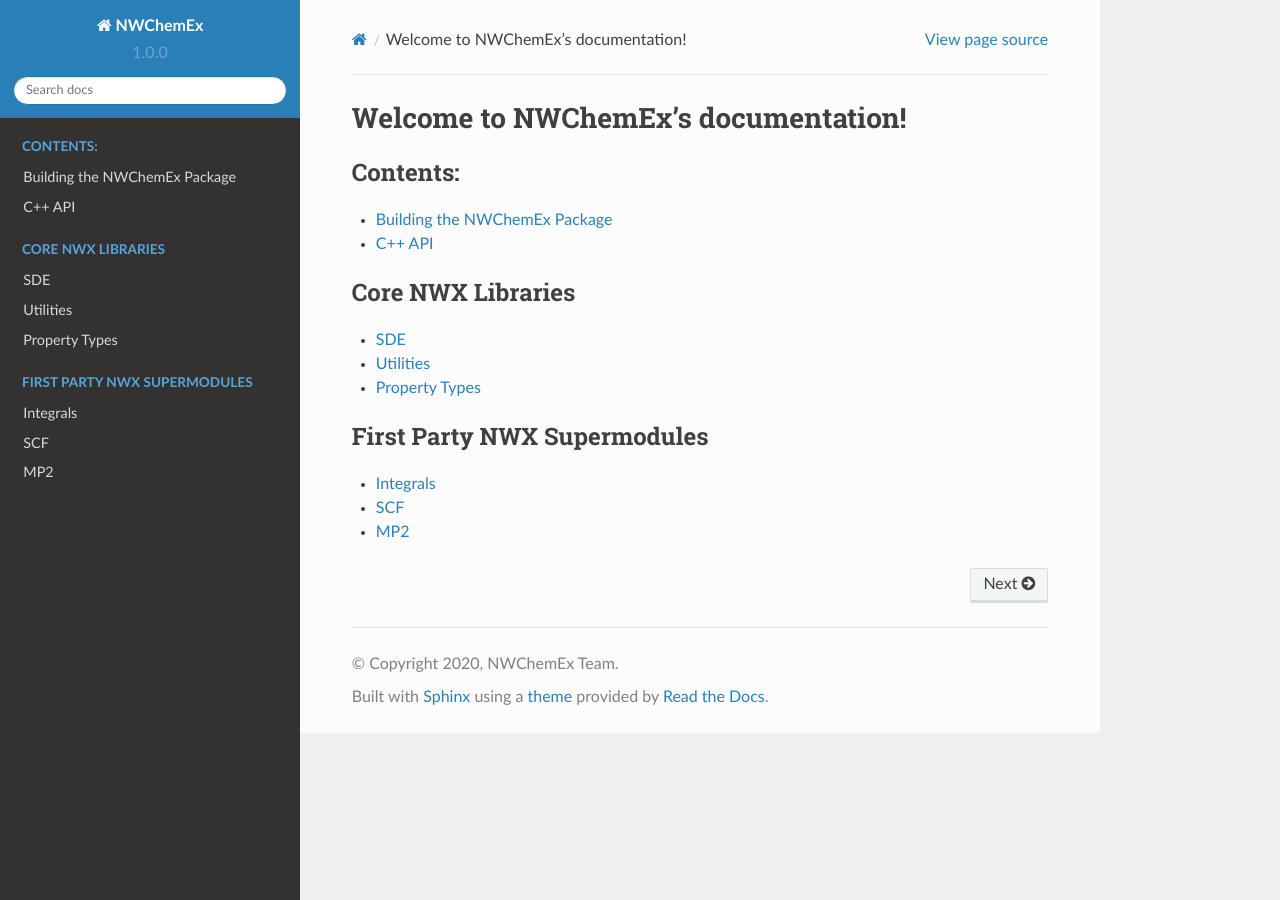
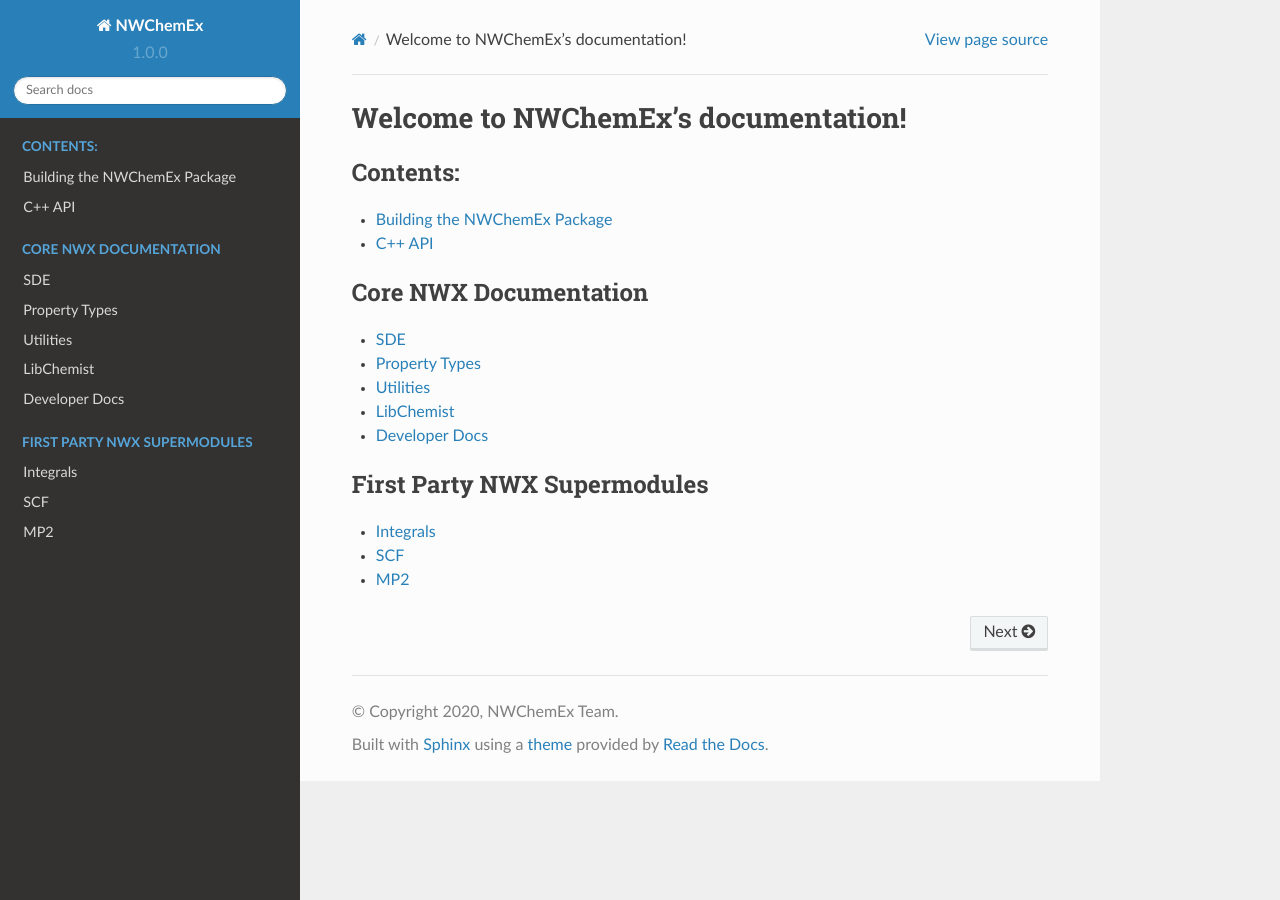
Before and after one commit to NWChemEx/NWChemEx, a Sphinx documentation site: the page built from docs/source/index.rst, in a window 1280 px wide. Built offline with Sphinx 7.4.7 and the Read the Docs theme 2.0.0, drawn with Linux system fonts in a browser that asks for light colours.

Commit message:
try1 of top-level documentation

```diff
--- a/docs/source/index.rst
+++ b/docs/source/index.rst
@@ -8,13 +8,16 @@
    installation/index
    C++ API <https://nwchemex-project.github.io/NWChemEx/nwchemex_cxx_api/index.html>
 
+
 .. toctree::
    :maxdepth: 2
-   :caption: Core NWX Libraries
+   :caption: Core NWX Documentation
 
    SDE <https://nwchemex-project.github.io/SDE/>
+   Property Types <https://nwchemex-project.github.io/PropertyTypes/>
    Utilities <https://nwchemex-project.github.io/Utilities/>
-   Property Types <https://nwchemex-project.github.io/PropertyTypes/>
+   LibChemist <https://nwchemex-project.github.io/LibChemist/>
+   Developer Docs <https://nwchemex-project.github.io/DeveloperTools/>
 
 .. toctree::
    :maxdepth: 2
```
